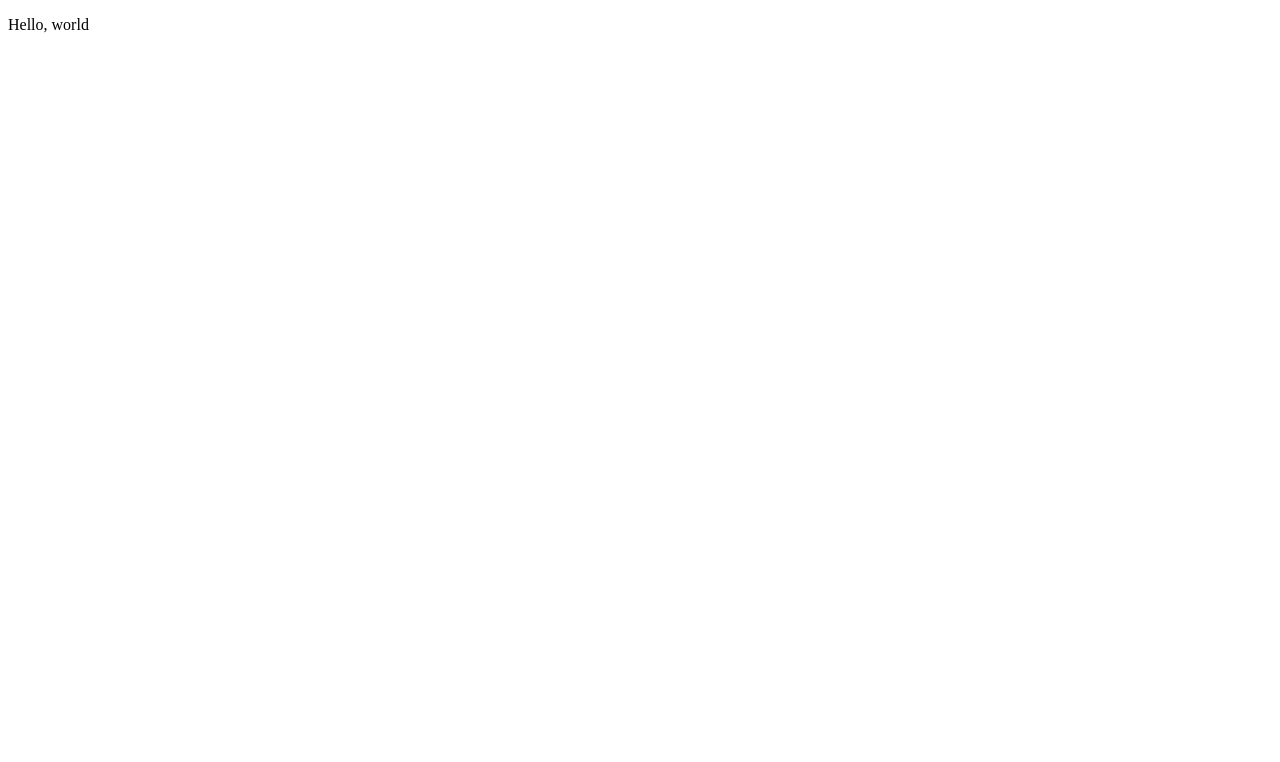
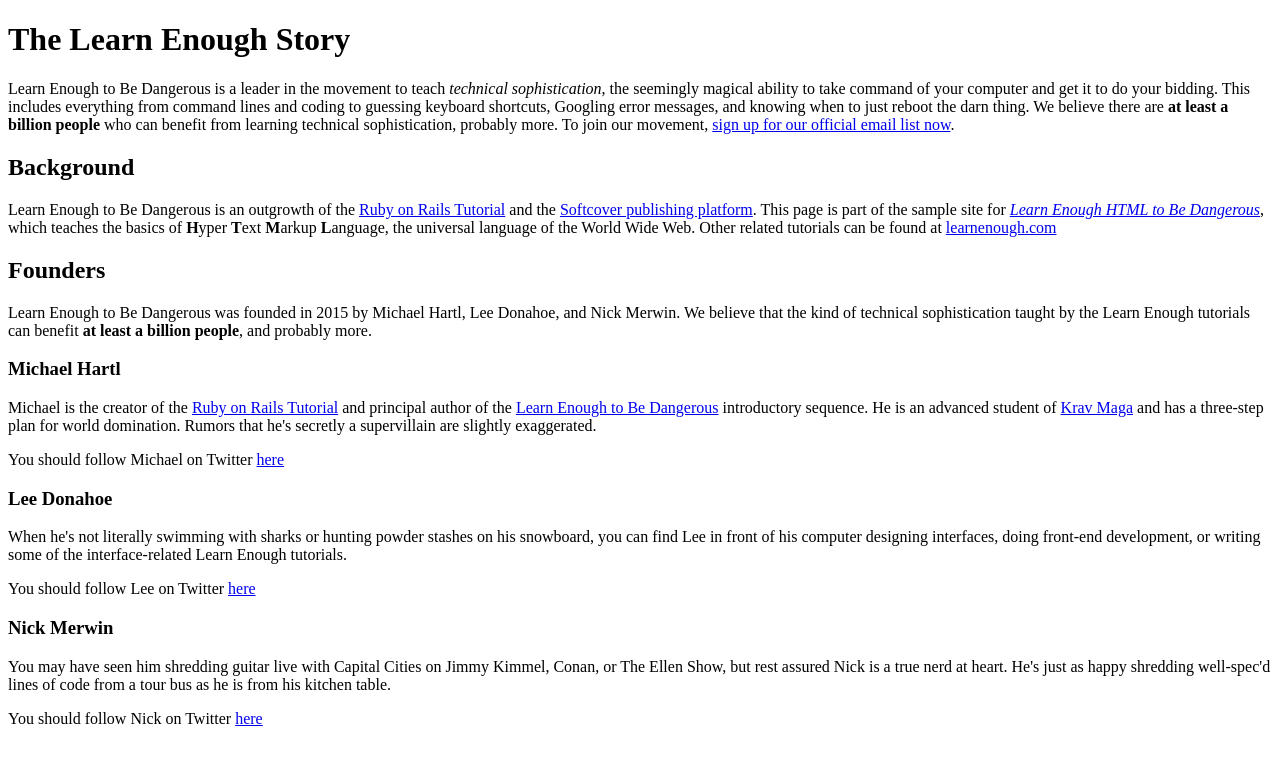
Before and after one commit to JoseManz/second_website, a plain HTML site: page index.html in a window 1280 px wide. Drawn offline with Linux system fonts and the light colour scheme.

Commit message:
Add info from last class

```diff
--- a/index.html
+++ b/index.html
@@ -1,10 +1,86 @@
 <!DOCTYPE html>
-<html>
-    <head>
-<title>🤖 Page title</title>
-<meta charset="utf-8">
-    </head>
-    <body>
-        <p>Hello, world</p>
-    </body>
+<html lang="en">
+
+<head>
+  <meta name="viewport" content="width=device-width, initial-scale=1.0" />
+  <title>Learn Enough to Be Dangerous</title>
+  <meta charset="utf-8" />
+</head>
+
+<body>
+  <h1>The Learn Enough Story</h1>
+  <p>
+    Learn Enough to Be Dangerous is a leader in the movement to teach
+    <em>technical sophistication</em>, the seemingly magical ability to take
+    command of your computer and get it to do your bidding. This includes
+    everything from command lines and coding to guessing keyboard shortcuts,
+    Googling error messages, and knowing when to just reboot the darn thing.
+    We believe there are <strong>at least a billion people</strong> who can
+    benefit from learning technical sophistication, probably more. To join our
+    movement,
+    <a href="https://learnenough.com/email">sign up for our official email list now</a>.
+  </p>
+
+  <h2>Background</h2>
+  <p>
+    Learn Enough to Be Dangerous is an outgrowth of the
+    <a href="https://railstutorial.org/">Ruby on Rails Tutorial</a> and the
+    <a href="https://www.softcover.io/">Softcover publishing platform</a>.
+    This page is part of the sample site for
+    <a href="https://www.learnenough.com/html"><em>Learn Enough HTML to Be Dangerous</em></a>,
+    which teaches the basics of
+    <strong>H</strong>yper <strong>T</strong>ext <strong>M</strong>arkup
+    <strong>L</strong>anguage, the universal language of the World Wide Web.
+    Other related tutorials can be found at
+    <a href="https://www.learnenough.com/">learnenough.com</a>
+  </p>
+
+  <h2>Founders</h2>
+  <p>
+    Learn Enough to Be Dangerous was founded in 2015 by Michael Hartl, Lee
+    Donahoe, and Nick Merwin. We believe that the kind of technical
+    sophistication taught by the Learn Enough tutorials can benefit
+    <strong>at least a billion people</strong>, and probably more.
+  </p>
+
+  <h3>Michael Hartl</h3>
+  <p>
+    Michael is the creator of the <a href="https://www.railstutorial.org/">
+      Ruby on Rails Tutorial</a> and principal author of the
+    <a href="https://www.learnenough.com/">Learn Enough to Be Dangerous</a>
+    introductory sequence. He is an advanced student of
+    <a href="https://www.kravmaga.com/">Krav Maga</a> and has a three-step
+    plan for world domination. Rumors that he's secretly a supervillain
+    are slightly exaggerated.
+  </p>
+  <p>
+    You should follow Michael on Twitter
+    <a rel="noopener" href="https://twitter.com/mhartl" target="_blank">here</a>
+  </p>
+
+  <h3>Lee Donahoe</h3>
+  <p>
+    When he's not literally swimming with sharks or hunting powder stashes
+    on his snowboard, you can find Lee in front of his computer designing
+    interfaces, doing front-end development, or writing some of the
+    interface-related Learn Enough tutorials.
+  </p>
+  <p>
+    You should follow Lee on Twitter
+    <a rel="noopener" href="https://twitter.com/leedonahoe" target="_blank">here</a>
+  </p>
+
+  <h3>Nick Merwin</h3>
+  <p>
+    You may have seen him shredding guitar live with Capital Cities on Jimmy
+    Kimmel, Conan, or The Ellen Show, but rest assured Nick is a true nerd
+    at heart. He's just as happy shredding well-spec'd lines of code from a
+    tour bus as he is from his kitchen table.
+  </p>
+  <p>
+    You should follow Nick on Twitter
+    <a rel="noopener" href="https://twitter.com/nickmerwin" target="_blank">here</a>
+  </p>
+</body>
+
 </html>
```
Also changed, not shown: 1 other file.
